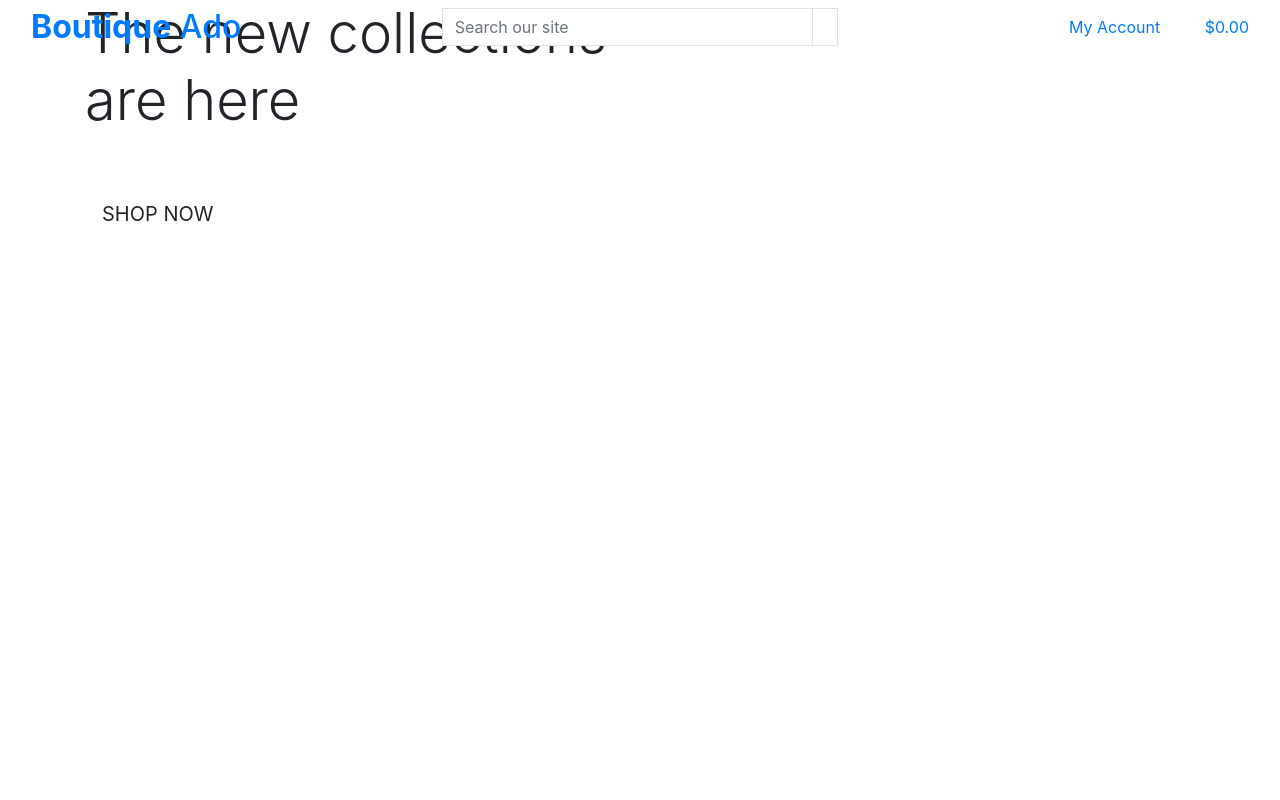
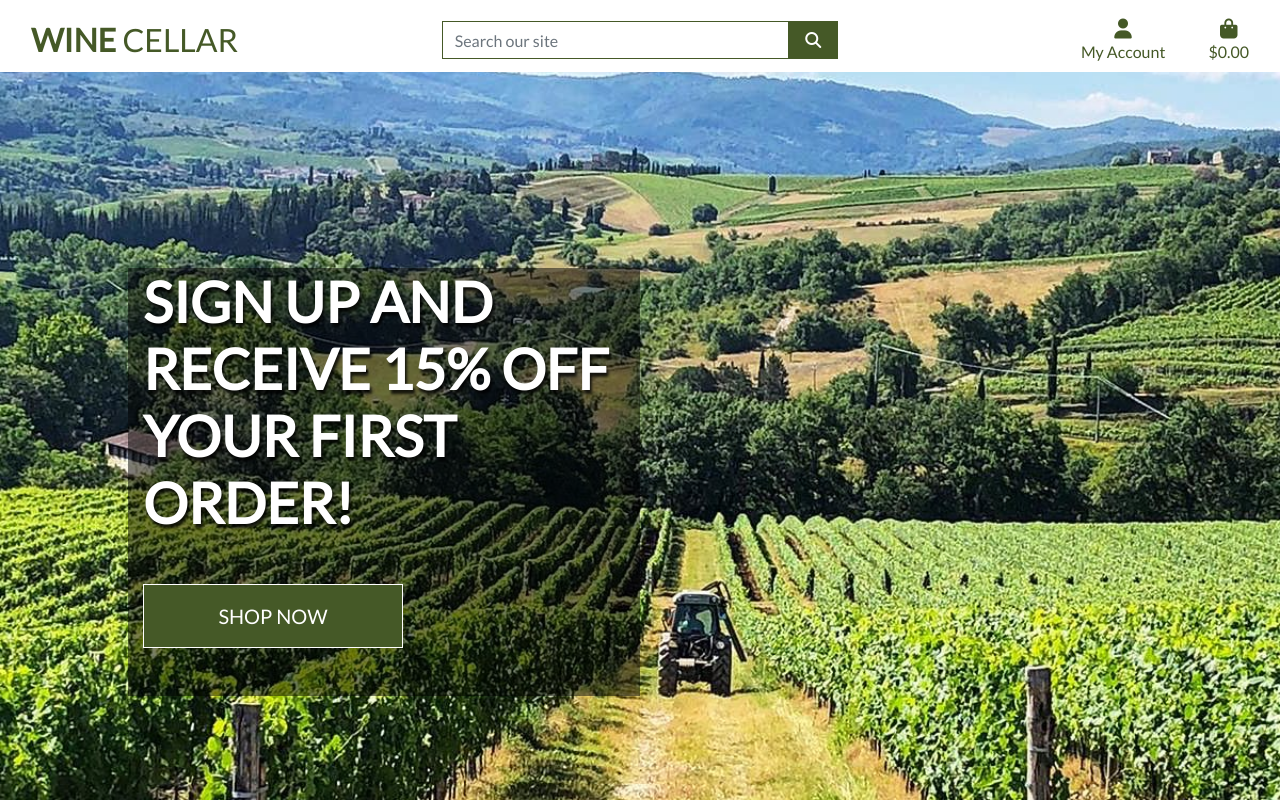
Before and after one commit to Code-Institute-Submissions/dl-wine-cellar, a Django app: page / in a window 1280 px wide. Run offline with Django 3.2, Linux system fonts and the light colour scheme; some libraries are stand-ins or nearby versions.

Commit message:
Completed homepage header and CSS.

```diff
--- a/home/templates/home/index.html
+++ b/home/templates/home/index.html
@@ -12,9 +12,9 @@
 {% block content %}
     <div class="container h-100">
         <div class="row h-100">
-            <div class="col-7 col-md-6 my-auto">
-                <h1 class="display-4 logo-font text-black">
-                    The new collections are here
+            <div class="col-7 col-md-6 my-auto image-overlay">
+                <h1 class="display-4 logo-font text-overlay text-white">
+                    Sign Up and receive 15% off your first order!
                 </h1>
                 <div class="my-5">
                     <h4>
--- /dev/null
+++ b/static/css/base.css
@@ -0,0 +1,92 @@
+html {
+    height: 100%;
+}
+
+body {
+    background: url('/media/background.jpg') no-repeat center center fixed;
+    background-size: cover;
+    height: calc(100vh - 164px);
+    color: #555;
+    font-family: 'Lato';
+}
+
+/* from Bulma */
+.icon {
+    align-items: center;
+    display: inline-flex;
+    justify-content: center;
+    height: 1.5rem;
+    width: 1.5rem;
+}
+
+.logo-font {
+    text-transform: uppercase;
+
+}
+
+.text-overlay{
+    font-weight: 700;
+    text-shadow: 2px 4px 3px rgba(0,0,0,0.8);
+}
+
+.image-overlay {
+    background: rgba(0, 0, 0, 0.5);
+}
+
+.main-logo-link {
+    width: fit-content;
+}
+
+.shop-now-button {
+    background: #455927;
+    color: white;
+    min-width: 260px;
+    border-color: white;
+}
+
+.btn-green {
+    background: #455927;
+    color: white;
+}
+
+.shop-now-button:hover,
+.shop-now-button:active,
+.shop-now-button:focus,
+.btn-green:hover,
+.btn-green:active,
+.btn-green:focus {
+    background: #597322;
+    color: white;
+}
+
+.text-green {
+    color: #455927 !important;
+}
+
+.border-green {
+    border: 1px solid #455927 !important;
+}
+
+/* -------------------------------- Media Queries */
+
+/* Slightly larger container on xl screens */
+@media (min-width: 1200px) {
+  .container {
+    max-width: 80%;
+  }
+}
+
+/* fixed top navbar only on medium and up */
+@media (min-width: 992px) {
+    .fixed-top-desktop-only {
+        position: fixed;
+        top: 0;
+        right: 0;
+        left: 0;
+        z-index: 1030;
+    }
+
+    .header-container {
+        padding-top: 164px;
+    }
+}
--- a/templates/base.html
+++ b/templates/base.html
@@ -15,12 +15,15 @@
 
     {% block corecss %}
         <link rel="stylesheet" href="https://stackpath.bootstrapcdn.com/bootstrap/4.5.2/css/bootstrap.min.css" integrity="sha384-JcKb8q3iqJ61gNV9KGb8thSsNjpSL0n8PARn9HuZOnIxN0hoP+VmmDGMN5t9UJ0Z" crossorigin="anonymous">
+        <link rel="stylesheet" href="https://fonts.googleapis.com/css?family=Lato&display=swap">
+        <link rel="stylesheet" href="{% static 'css/base.css' %}">
     {% endblock %}
 
     {% block extra_css %}
     {% endblock %}
 
     {% block corejs%}
+        <script src="https://kit.fontawesome.com/e7777132e3.js" crossorigin="anonymous"></script>
         <script src="https://code.jquery.com/jquery-3.5.1.slim.min.js" integrity="sha384-DfXdz2htPH0lsSSs5nCTpuj/zy4C+OGpamoFVy38MVBnE+IbbVYUew+OrCXaRkfj" crossorigin="anonymous"></script>
         <script src="https://cdn.jsdelivr.net/npm/popper.js@1.16.1/dist/umd/popper.min.js" integrity="sha384-9/reFTGAW83EW2RDu2S0VKaIzap3H66lZH81PoYlFhbGU+6BZp6G7niu735Sk7lN" crossorigin="anonymous"></script>
         <script src="https://stackpath.bootstrapcdn.com/bootstrap/4.5.2/js/bootstrap.min.js" integrity="sha384-B4gt1jrGC7Jh4AgTPSdUtOBvfO8shuf57BaghqFfPlYxofvL8/KUEfYiJOMMV+rV" crossorigin="anonymous"></script>
@@ -33,18 +36,18 @@
   </head>
     <body>
         <header class="container-fluid fixed-top">
-            <div class="row">
+            <div id="topnav" class="row bg-white pt-lg-2 d-done d-lg-flex">
                 <div class="col-12 col-lg-4 my-auto py-1 py-lg-0 text-center text-lg-left">
                     <a href="{% url 'home' %}" class="nav-link main-logo-link">
-                        <h2 class="logo-font text-black my-0"><strong>Boutique</strong> Ado</h2>
+                        <h2 class="logo-font text-green my-0"><strong>Wine</strong> Cellar</h2>
                     </a>
                 </div>
                 <div class="col-12 col-lg-4 my-auto py-1 py-lg-0">
                     <form method="GET" action="">
                         <div class="input-group w-100">
-                            <input class="form-control border border-black rounded-0" type="text" name="q" placeholder="Search our site">
+                            <input class="form-control border border-green rounded-0" type="text" name="q" placeholder="Search our site">
                             <div class="input-group-append">
-                                <button class="form-control btn btn-black border border-black rounded-0" type="submit">
+                                <button class="form-control btn btn-green border border-green rounded-0" type="submit">
                                     <span class="icon">
                                         <i class="fas fa-search"></i>
                                     </span>
@@ -56,7 +59,7 @@
                 <div class="col-12 col-lg-4 my-auto py-1 py-lg-0">
                     <ul class="list-inline list-unstyled text-center text-lg-right my-0">
                         <li class="list-inline-item dropdown">
-                            <a class="text-black nav-link" href="#" id="user-options" data-toggle="dropdown" aria-haspopup="true" aria-expanded="false">
+                            <a class="text-green nav-link" href="#" id="user-options" data-toggle="dropdown" aria-haspopup="true" aria-expanded="false">
                                 <div class="text-center">
                                     <div><i class="fas fa-user fa-lg"></i></div>
                                     <p class="my-0">My Account</p>
@@ -76,7 +79,7 @@
                             </div>
                         </li>
                         <li class="list-inline-item">
-                            <a class="{% if grand_total %}text-info font-weight-bold{% else %}text-black{% endif %} nav-link" href="">
+                            <a class="{% if grand_total %}text-info font-weight-bold{% else %}text-green{% endif %} nav-link" href="">
                                 <div class="text-center">
                                     <div><i class="fas fa-shopping-bag fa-lg"></i></div>
                                     <p class="my-0">
--- a/wine_cellar/settings.py
+++ b/wine_cellar/settings.py
@@ -161,3 +161,7 @@ USE_TZ = True
 # https://docs.djangoproject.com/en/3.0/howto/static-files/
 
 STATIC_URL = '/static/'
+STATICFILES_DIRS = (os.path.join(BASE_DIR, 'static'),)
+
+MEDIA_URL = '/media/'
+MEDIA_ROOT = os.path.join(BASE_DIR, 'media')
--- a/wine_cellar/urls.py
+++ b/wine_cellar/urls.py
@@ -15,9 +15,11 @@ Including another URLconf
 """
 from django.contrib import admin
 from django.urls import path, include
+from django.conf import settings
+from django.conf.urls.static import static
 
 urlpatterns = [
     path('admin/', admin.site.urls),
     path('accounts/', include('allauth.urls')),
     path('', include('home.urls')),
-]
+] + static(settings.MEDIA_URL, document_root=settings.MEDIA_ROOT)
```
Also changed, not shown: media/background.jpg (added).
